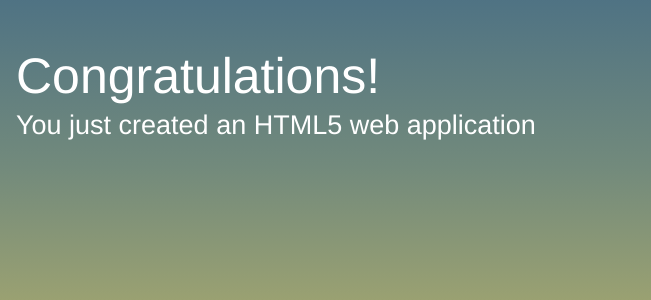
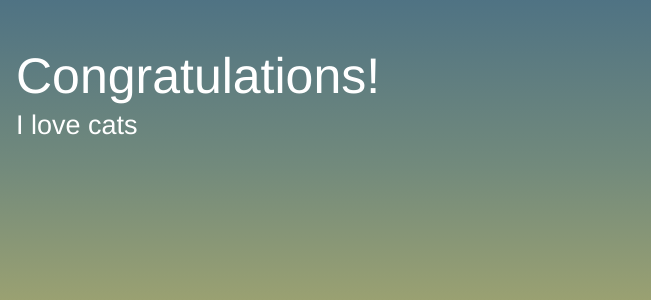
Before and after one commit to sf-walsh/codestar-sandbox, a plain HTML site: page webpage/index.html in a window 1280 px wide. Shown: the part 234-534 px from the top of the page, 629-1280 px from the left. Drawn offline with Linux system fonts and the light colour scheme.

Commit message:
Update index.html

```diff
--- a/webpage/index.html
+++ b/webpage/index.html
@@ -59,7 +59,7 @@
             <a class="twitter-link" href="http://twitter.com/home/?status=I%20created%20a%20project%20with%20AWS%20CodeStar!%20%23AWS%20%23AWSCodeStar%20https%3A%2F%2Faws.amazon.com%2Fcodestar"><img src="img/tweet.svg" /></a>
             <div class="text">
                 <h1>Congratulations!</h1>
-                <h2>You just created an HTML5 web application</h2>
+                <h2>I love cats</h2>
             </div>
         </div>
     </div>
```
